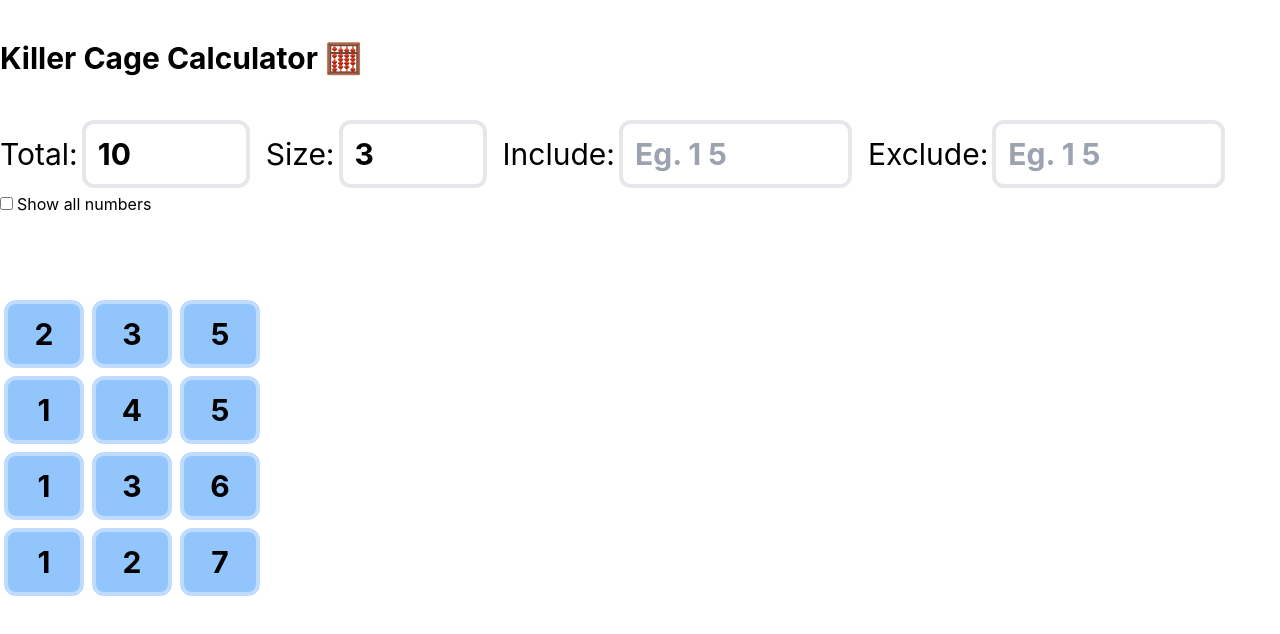
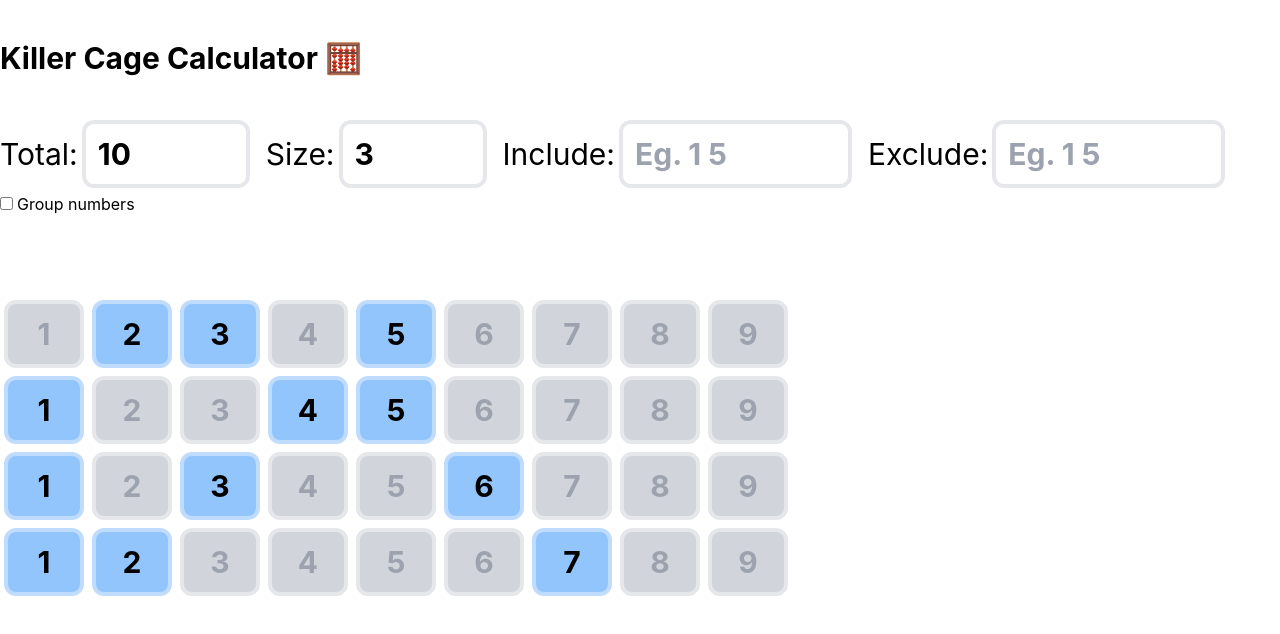
Before and after one commit to navitronic/killer-cages, a React (Create React App) app: page / in a window 1280 px wide. Shown: the top 634 px of the page. Built offline with nearby package versions, Linux system fonts and the light colour scheme.

Commit message:
Change 'show all' to 'group'

```diff
--- a/src/App.tsx
+++ b/src/App.tsx
@@ -10,8 +10,8 @@
     .filter((value) => value >= 1 && value <= 9);
 }
 
-function displayCombination(total: number, size: number, inclusions: number[], exclusions: number[], displayAll: boolean) {
-  if (displayAll) {
+function displayCombination(total: number, size: number, inclusions: number[], exclusions: number[], groupNum: boolean) {
+  if (!groupNum) {
     return <CombinationRange total={total} size={size} inclusions={inclusions} exclusions={exclusions} />;
   }
 
@@ -27,7 +27,7 @@
   const displayOptions: DisplayOptions = useContext(DisplayOptionsContext);
 
   const handleCheckboxChange = (e: ChangeEvent<HTMLInputElement>) => {
-    displayOptions.setShowAll(e.target.checked);
+    displayOptions.setGroupNum(e.target.checked);
   };
 
   return (
@@ -54,12 +54,12 @@
         </div>
         <div className="text-base">
           <label>
-            <input type="checkbox" checked={displayOptions.showAll} onChange={handleCheckboxChange} className="mr-1" />
-            Show all numbers
+            <input type="checkbox" checked={displayOptions.groupNum} onChange={handleCheckboxChange} className="mr-1" />
+            Group numbers
           </label>
         </div>
       </div>
-      {displayCombination(total, size, numStrToArr(incStr), numStrToArr(excStr), displayOptions.showAll)}
+      {displayCombination(total, size, numStrToArr(incStr), numStrToArr(excStr), displayOptions.groupNum)}
     </div>
   );
 }
--- a/src/context/DisplayOptionsContext.tsx
+++ b/src/context/DisplayOptionsContext.tsx
@@ -1,11 +1,11 @@
 import { createContext } from 'react';
 
 export interface DisplayOptions {
-  showAll: boolean;
-  setShowAll(value: boolean): void;
+  groupNum: boolean;
+  setGroupNum(value: boolean): void;
 }
 
 export const DisplayOptionsContext = createContext<DisplayOptions>({
-  showAll: false,
-  setShowAll: (value: boolean) => {},
+  groupNum: false,
+  setGroupNum: (value: boolean) => {},
 });
--- a/src/index.tsx
+++ b/src/index.tsx
@@ -12,9 +12,9 @@
 }
 
 const App = ({ children }: AppProps) => {
-  const [showAll, setShowAll] = useState<boolean>(false);
+  const [groupNum, setGroupNum] = useState<boolean>(false);
 
-  return <DisplayOptionsContext.Provider value={{ showAll, setShowAll }}>{children}</DisplayOptionsContext.Provider>;
+  return <DisplayOptionsContext.Provider value={{ groupNum: groupNum, setGroupNum: setGroupNum }}>{children}</DisplayOptionsContext.Provider>;
 };
 
 root.render(
--- a/src/ui/Combination.tsx
+++ b/src/ui/Combination.tsx
@@ -15,9 +15,14 @@
     <div>
       {combinations(total, size, inclusions, exclusions).map((combination, i) => (
         <div key={`options-${i}`}>
-          {combination.map((number, ii) => (
-            <NumberTile num={number} key={`option-${i}-${ii}`} />
-          ))}
+          <div>
+            {combination.map((number, ii) => (
+              <NumberTile num={number} key={`option-${i}-${ii}`} />
+            ))}
+            {range(1, 9).filter((n) => !combination.includes(n)).map((number, ii) => (
+              <NumberTile num={number} key={`option-${i}-${ii}`} isDisabled={true} />
+            ))}
+          </div>
         </div>
       ))}
     </div>
```
